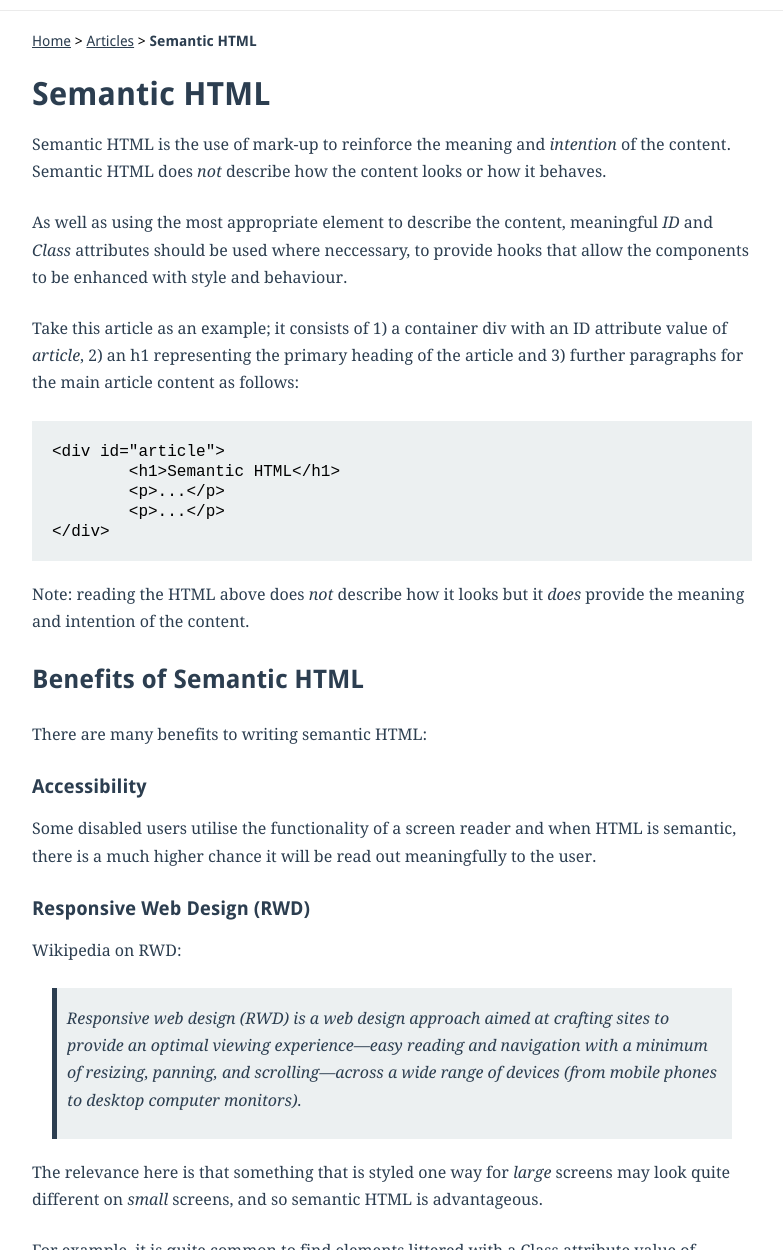
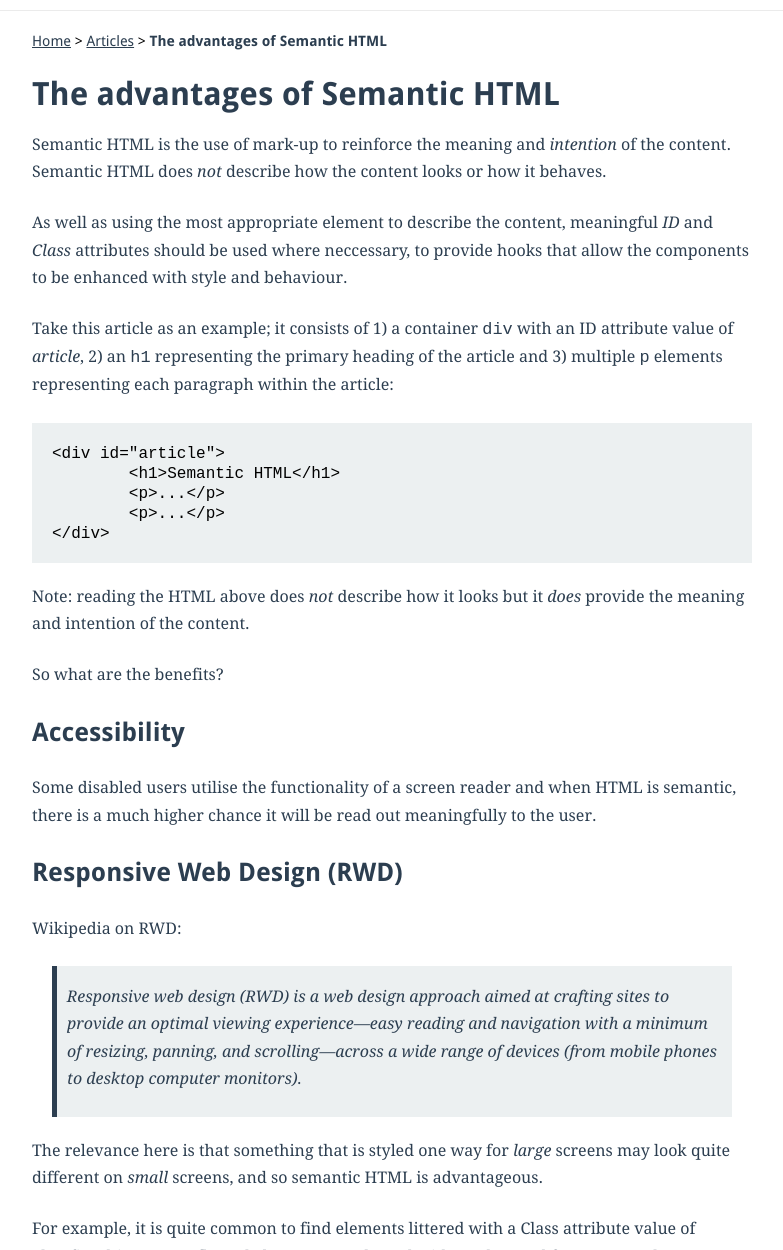
Before and after one commit to adamsilver/adamsilver.io-jekyll, a Jekyll site: the page built from _posts/2014-09-26-the-advantages-of-semantic-html.md, in a window 1280 px wide and 1400 px high, cut to the strip 150-1400 px from the top of the window. Shown: the whole strip, without its empty margins (248-1031 px from the left). Built offline with Jekyll 4.4.1, drawn with Linux system fonts in a browser that asks for light colours; Markdown is read by kramdown in place of the engine named in the settings; some of the changed text lies outside the part shown.

Commit message:
Updated article

```diff
--- a/_posts/2014-09-26-semantic-html.md
+++ b/_posts/2014-09-26-the-advantages-of-semantic-html.md
@@ -1,6 +1,6 @@
 ---
 layout: post
-title:  "Semantic HTML"
+title:  "The advantages of Semantic HTML"
 date:   2014-09-26 09:00:01
 categories: html
 ---
@@ -9,7 +9,7 @@
 
 As well as using the most appropriate element to describe the content, meaningful *ID* and *Class* attributes should be used where neccessary, to provide hooks that allow the components to be enhanced with style and behaviour.
 
-Take this article as an example; it consists of 1) a container div with an ID attribute value of *article*, 2) an h1 representing the primary heading of the article and 3) further paragraphs for the main article content as follows:
+Take this article as an example; it consists of 1) a container `div` with an ID attribute value of *article*, 2) an `h1` representing the primary heading of the article and 3) multiple `p` elements representing each paragraph within the article:
 
 	<div id="article">
 		<h1>Semantic HTML</h1>
@@ -19,15 +19,13 @@
 
 Note: reading the HTML above does *not* describe how it looks but it *does* provide the meaning and intention of the content.
 
-## Benefits of Semantic HTML
+So what are the benefits?
 
-There are many benefits to writing semantic HTML:
-
-### Accessibility
+## Accessibility
 
 Some disabled users utilise the functionality of a screen reader and when HTML is semantic, there is a much higher chance it will be read out meaningfully to the user.
 
-### Responsive Web Design (RWD)
+## Responsive Web Design (RWD)
 
 Wikipedia on RWD:
 
@@ -39,25 +37,25 @@
 
 This is tricky because if another component *does* require the *clearfix* in small screens, then the override becomes problematic. This wouldn't be a problem if the component was given a semantic Class attribute value, because the styles can be applied based on what it is.
 
-### SEO
+## SEO
 
 Search engine crawlers rank the page based on the content. The content is easier to understand if semantic HTML is used, therefore improving search engine ranking.
 
-### Developer understanding
+## Developer understanding
 
 When using semantic HTML, it is easier to read and understand; developer on-boarding is easier and quicker too.
 
-### Maintainability
+## Maintainability
 
 It is easier to update a site's look and feel, requiring less effort to maintain the HTML i.e. a *heading* is always a *heading* no matter what it looks like; if the colour is changed from red to black, the HTML will not need updating.
 
-### Automated functional testing
+## Automated functional testing
 
 Functional tests are easier to write because the hooks are mapped to features. For example, if the feature contained a continue button, and the automated test scenario was "Given I click the continue button" then there is a clear 1-2-1 mapping between the feature and the HTML element. Without the semantic hook, automation testing becomes difficult to impossible.
 
-### Performance
+## Performance
 
-The last and most minor benefit is that of performance, as the page weight is likely to be smaller when using semantic HTML. Unsemantic HTML might use inline styles or stylistic elements such as `<font>`.
+The last and most minor benefit is that of performance, as the page weight is likely to be smaller when using semantic HTML. Unsemantic HTML might use inline styles or stylistic elements such as `<font>`. It also increases the likeliness of elements having multiple class names, increasing bloat.
 
 ## Summary
 
```
